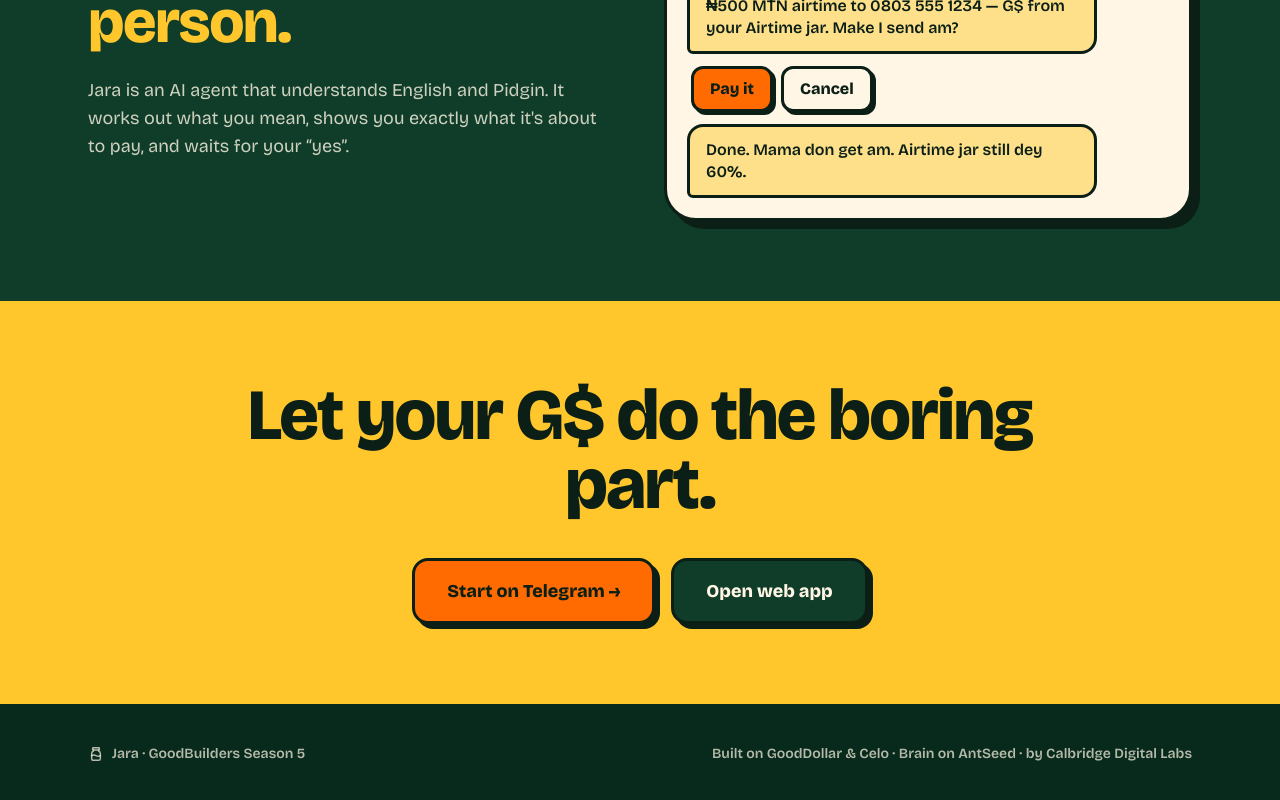
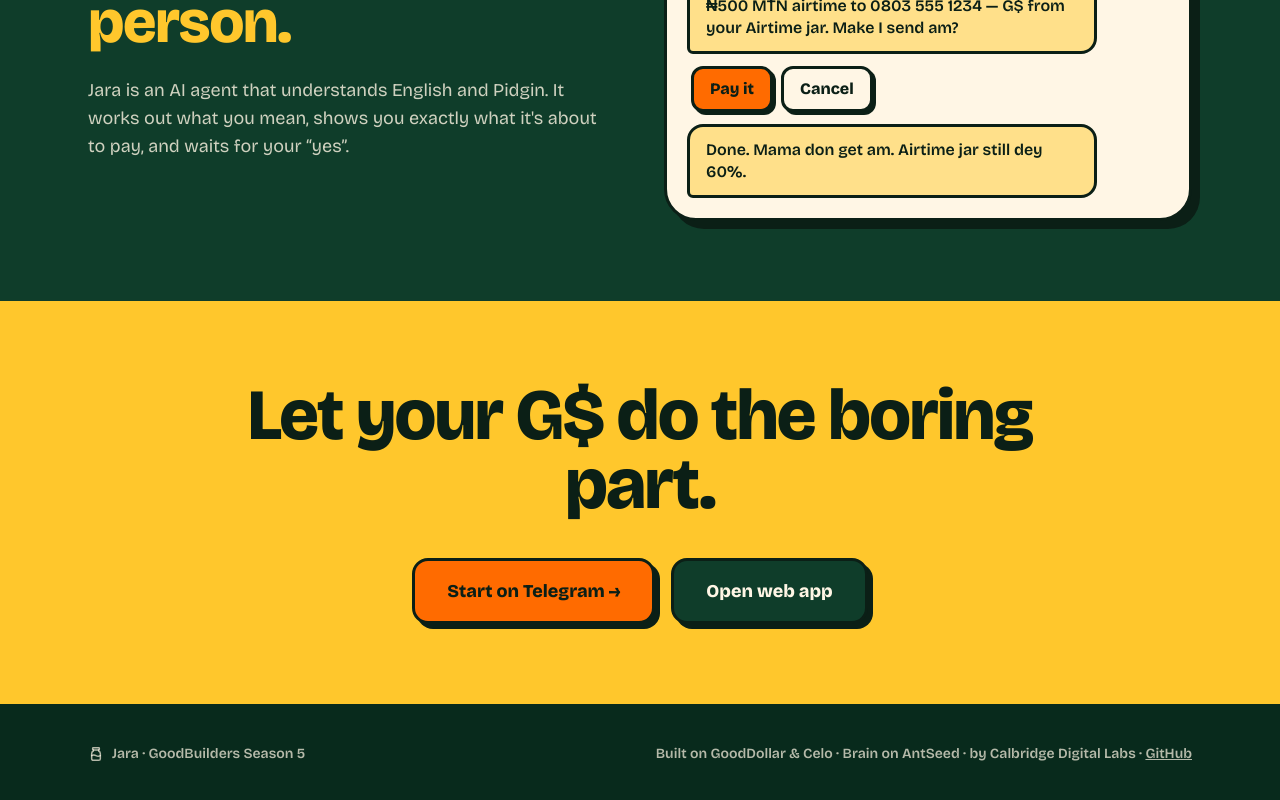
Before and after one commit to Calebux/jara, a Next.js app: page / in a window 1280 px wide. Shown: the part 3347-4147 px from the top of the page. Built offline with nearby package versions, Linux system fonts and the light colour scheme; no server answers.

Commit message:
Link live site and GitHub repo

```diff
--- a/src/app/page.tsx
+++ b/src/app/page.tsx
@@ -274,7 +274,7 @@ export default function Home() {
       <footer className="bg-forest-deep py-10 text-cream/70">
         <div className="mx-auto flex max-w-6xl flex-col items-center justify-between gap-3 px-4 text-sm font-semibold sm:flex-row sm:px-6">
           <p className="flex items-center gap-2"><Icon name="jar" className="h-4 w-4" /> Jara · GoodBuilders Season 5</p>
-          <p>Built on GoodDollar &amp; Celo · Brain on AntSeed · by Calbridge Digital Labs</p>
+          <p>Built on GoodDollar &amp; Celo · Brain on AntSeed · by Calbridge Digital Labs · <a href="https://github.com/Calebux/jara" target="_blank" rel="noreferrer" className="underline hover:text-cream">GitHub</a></p>
         </div>
       </footer>
     </main>
```
Also changed, not shown: 1 other file (tests, documents, lock files or other folders).
